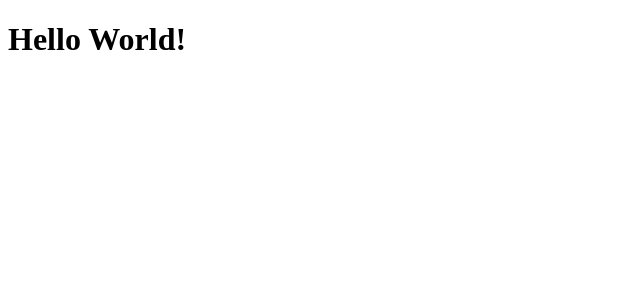
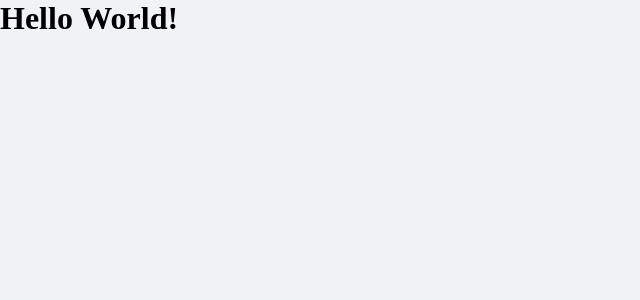
Before and after one commit to jorgelucasalima/dt.money, a React (Create React App) app: page / in a window 1280 px wide. Shown: the top 300 px of the page, without its empty margins (0-640 px from the left). Built offline with nearby package versions, Linux system fonts and the light colour scheme.

Commit message:
styled-components

```diff
--- a/package.json
+++ b/package.json
@@ -6,9 +6,9 @@
     "react": "^17.0.2",
     "react-dom": "^17.0.2",
     "react-scripts": "4.0.3",
+    "styled-components": "^5.3.1",
     "web-vitals": "^1.0.1"
   },
-
   "devDependencies": {
     "@testing-library/jest-dom": "^5.11.4",
     "@testing-library/react": "^11.1.0",
@@ -17,9 +17,9 @@
     "@types/node": "^12.0.0",
     "@types/react": "^17.0.0",
     "@types/react-dom": "^17.0.0",
+    "@types/styled-components": "^5.1.15",
     "typescript": "^4.1.2"
   },
-
   "scripts": {
     "start": "react-scripts start",
     "build": "react-scripts build",
--- a/public/index.html
+++ b/public/index.html
@@ -3,6 +3,7 @@
   <head>
     <meta charset="utf-8" />
     <meta name="viewport" content="width=device-width, initial-scale=1" />
+    <link rel="shortcut icon" href="favicon.png" type="image/png">
     <title>DtMoney</title>
   </head>
   <body>
--- a/src/App.tsx
+++ b/src/App.tsx
@@ -1,9 +1,10 @@
-
+import {EstiloGlobal} from './styles/global'
 
 export function App() {
   return (
     <div className="App">
       <h1>Hello World!</h1>
+      <EstiloGlobal />
     </div>
   );
 }
--- /dev/null
+++ b/src/styles/global.ts
@@ -0,0 +1,28 @@
+import { createGlobalStyle } from 'styled-components'
+
+export const EstiloGlobal = createGlobalStyle`
+
+  :root {
+    --cordefundo: #F0F2F5
+  }
+
+  * {
+    margin: 0;
+    padding: 0;
+    box-sizing: border-box;
+  }
+
+  // font-seze 16px padrão de font ideal para desktop
+
+  html {
+    //parei aqui
+  }
+
+  body {
+    background: var(--cordefundo);
+    -webkit-font-smoothing: antialiased;
+  }
+
+
+
+`
```
Also changed, not shown: 1 other file (tests, documents, lock files or other folders).
